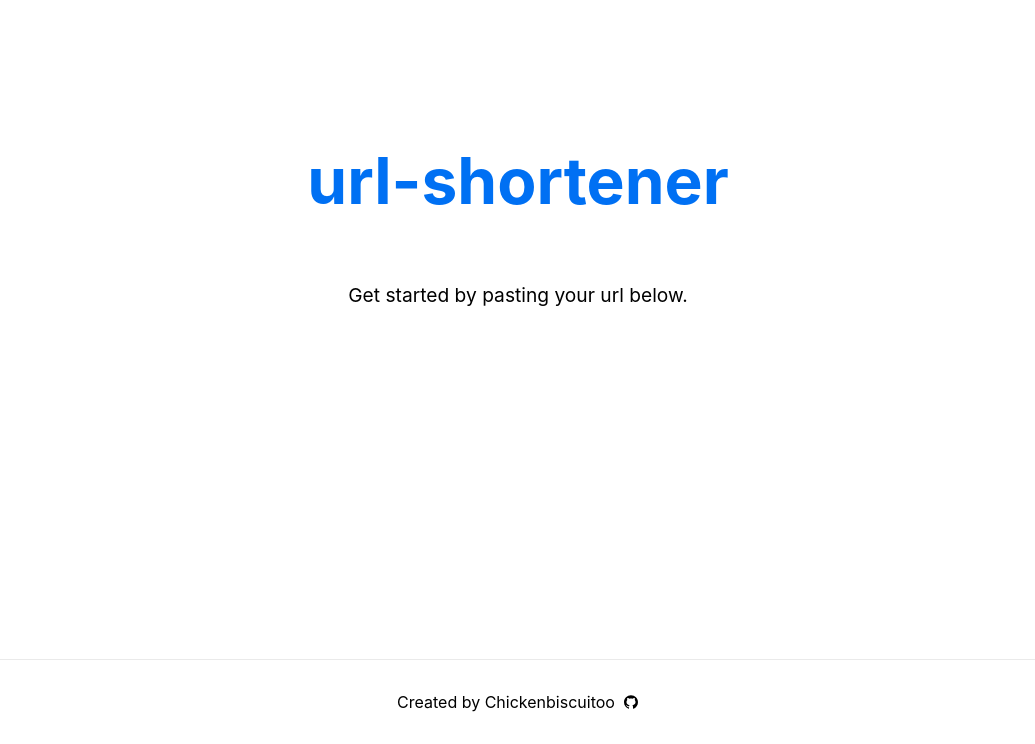
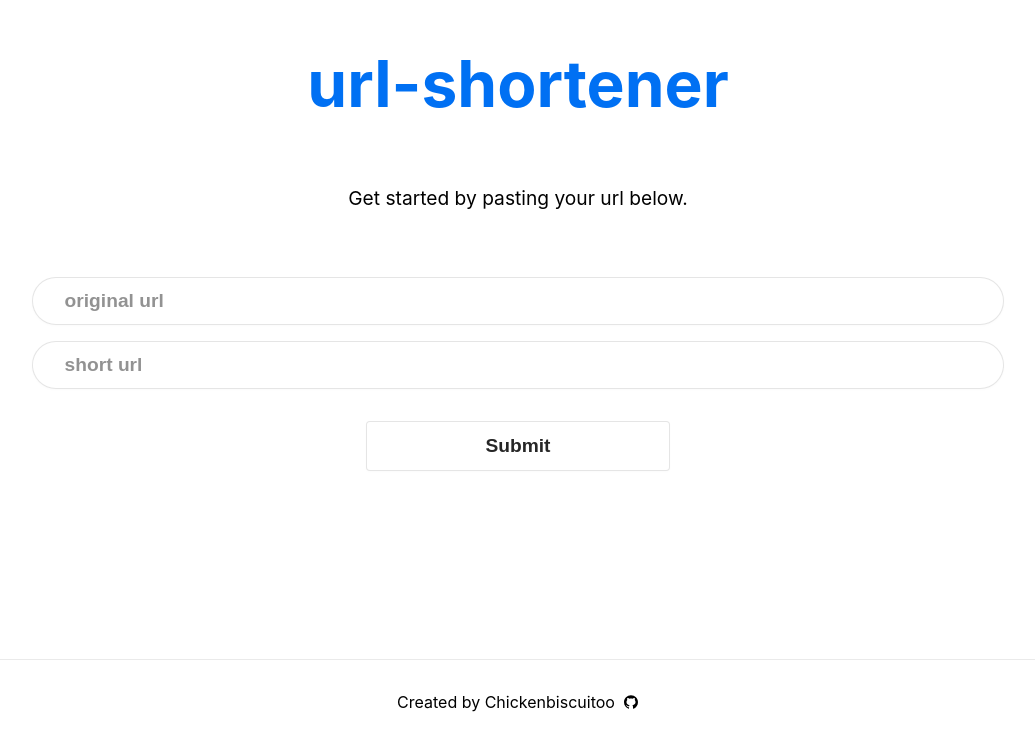
Before and after one commit to Chickenbiscuitoo/url-shortener, a Next.js app: page / in a window 1280 px wide. Shown: the part 141-885 px from the top of the page, without its empty margins (122-1157 px from the left). Built offline with nearby package versions, Linux system fonts and the light colour scheme.

Commit message:
updated styles

```diff
--- /dev/null
+++ b/src/components/Shortener.tsx
@@ -0,0 +1,28 @@
+import { NextPage } from 'next'
+import styles from '../styles/Shortener.module.css'
+
+const Shortener: NextPage = () => {
+	return (
+		<>
+			<form className={styles.container}>
+				<input
+					type="text"
+					name="originalUrl"
+					placeholder="original url"
+					className={styles.inputbox}
+				/>
+				<input
+					type="text"
+					name="shortUrl"
+					placeholder="short url"
+					className={styles.inputbox}
+				/>
+			</form>
+			<button type="submit" className={styles.btn}>
+				Submit
+			</button>
+		</>
+	)
+}
+
+export default Shortener
--- a/src/pages/index.tsx
+++ b/src/pages/index.tsx
@@ -2,6 +2,7 @@ import type { NextPage } from 'next'
 import Head from 'next/head'
 import styles from '../styles/Home.module.css'
 import { AiFillGithub } from 'react-icons/ai'
+import Shortener from '../components/Shortener'
 
 const Home: NextPage = () => {
 	return (
@@ -17,6 +18,8 @@ const Home: NextPage = () => {
 				<p className={styles.description}>
 					Get started by pasting your url below.
 				</p>
+
+				<Shortener />
 			</main>
 
 			<footer className={styles.footer}>
--- /dev/null
+++ b/src/styles/Shortener.module.css
@@ -0,0 +1,82 @@
+.container {
+	width: 100%;
+	height: 100%;
+	display: flex;
+	flex-direction: column;
+	justify-content: center;
+	align-items: center;
+	gap: 1rem;
+}
+
+.inputbox {
+	width: 80%;
+	height: 3rem;
+	border: 1px solid rgba(0, 0, 0, 0.1);
+	border-radius: 50px;
+	padding: 1rem;
+	font-size: 1.2rem;
+	background-color: #ffffff;
+	box-shadow: rgba(0, 0, 0, 0.02) 0 1px 3px 0;
+	color: #0070f3;
+	font-weight: 600;
+}
+
+.inputbox::placeholder {
+	font-weight: bold;
+	opacity: 0.5;
+	color: rgba(0, 0, 0, 0.85);
+	padding: 1rem;
+}
+
+.inputbox:focus {
+	outline: thick solid #0070f3;
+}
+
+/* CSS */
+.btn {
+	align-items: center;
+	background-color: #ffffff;
+	border: 1px solid rgba(0, 0, 0, 0.1);
+	border-radius: 0.25rem;
+	box-shadow: rgba(0, 0, 0, 0.02) 0 1px 3px 0;
+	box-sizing: border-box;
+	color: rgba(0, 0, 0, 0.85);
+	cursor: pointer;
+	display: inline-flex;
+	font-size: 1.2rem;
+	font-weight: 600;
+	justify-content: center;
+	margin: 0;
+	min-height: 3rem;
+	padding: calc(0.875rem - 1px) calc(1.5rem - 1px);
+	position: relative;
+	text-decoration: none;
+	transition: all 250ms;
+	user-select: none;
+	-webkit-user-select: none;
+	touch-action: manipulation;
+	vertical-align: baseline;
+	width: 25%;
+	margin-top: 2rem;
+}
+
+.btn:hover,
+.btn:focus {
+	border-color: rgba(0, 0, 0, 0.15);
+	box-shadow: rgba(0, 0, 0, 0.1) 0 4px 12px;
+	color: rgba(0, 0, 0, 0.65);
+}
+
+.btn:hover {
+	transform: translateY(-1px);
+	outline: thick solid #0070f3;
+	color: #0070f3;
+}
+
+.btn:active {
+	background-color: #f0f0f1;
+	border-color: rgba(0, 0, 0, 0.15);
+	box-shadow: rgba(0, 0, 0, 0.06) 0 2px 4px;
+	color: rgba(0, 0, 0, 0.65);
+	transform: translateY(0);
+}
```
